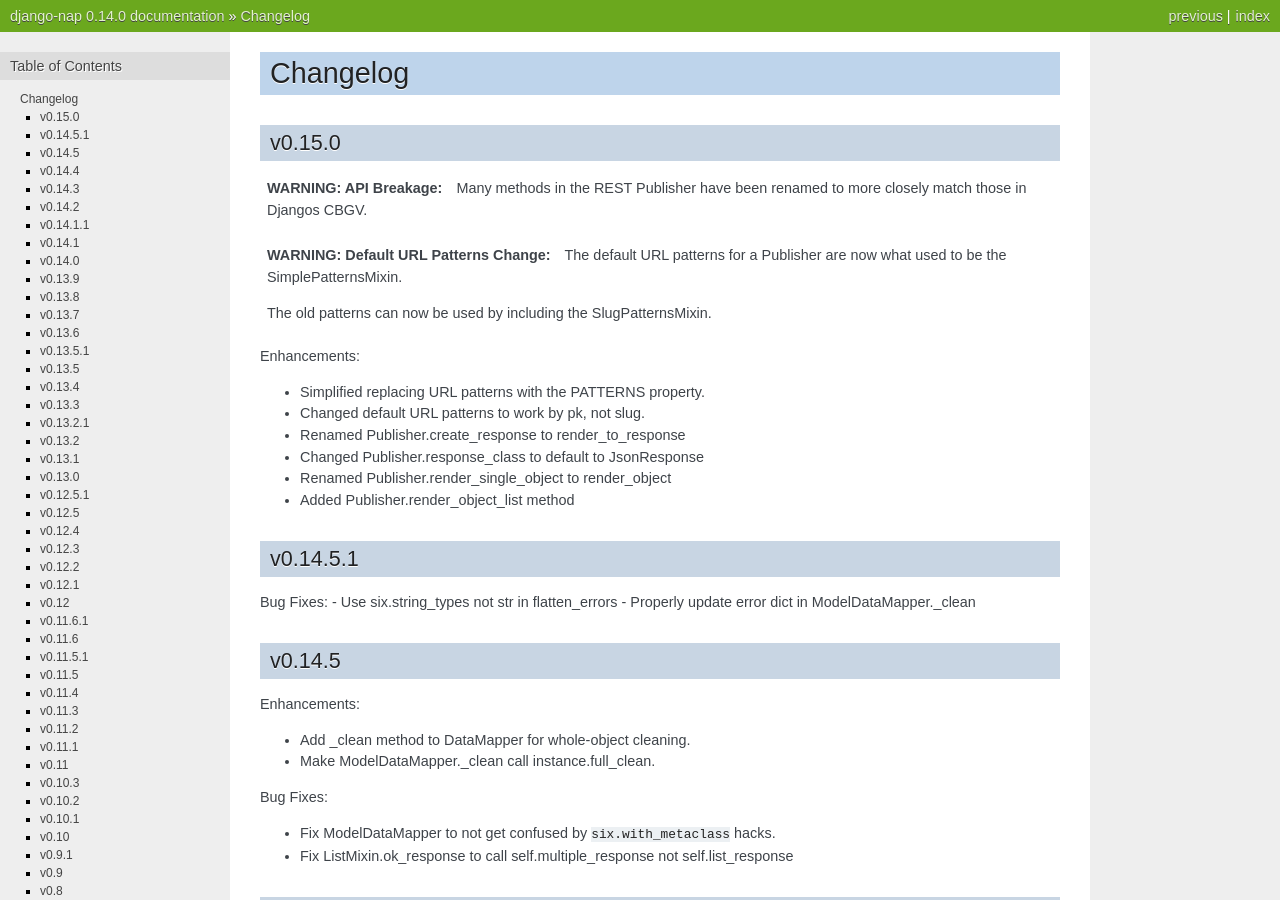
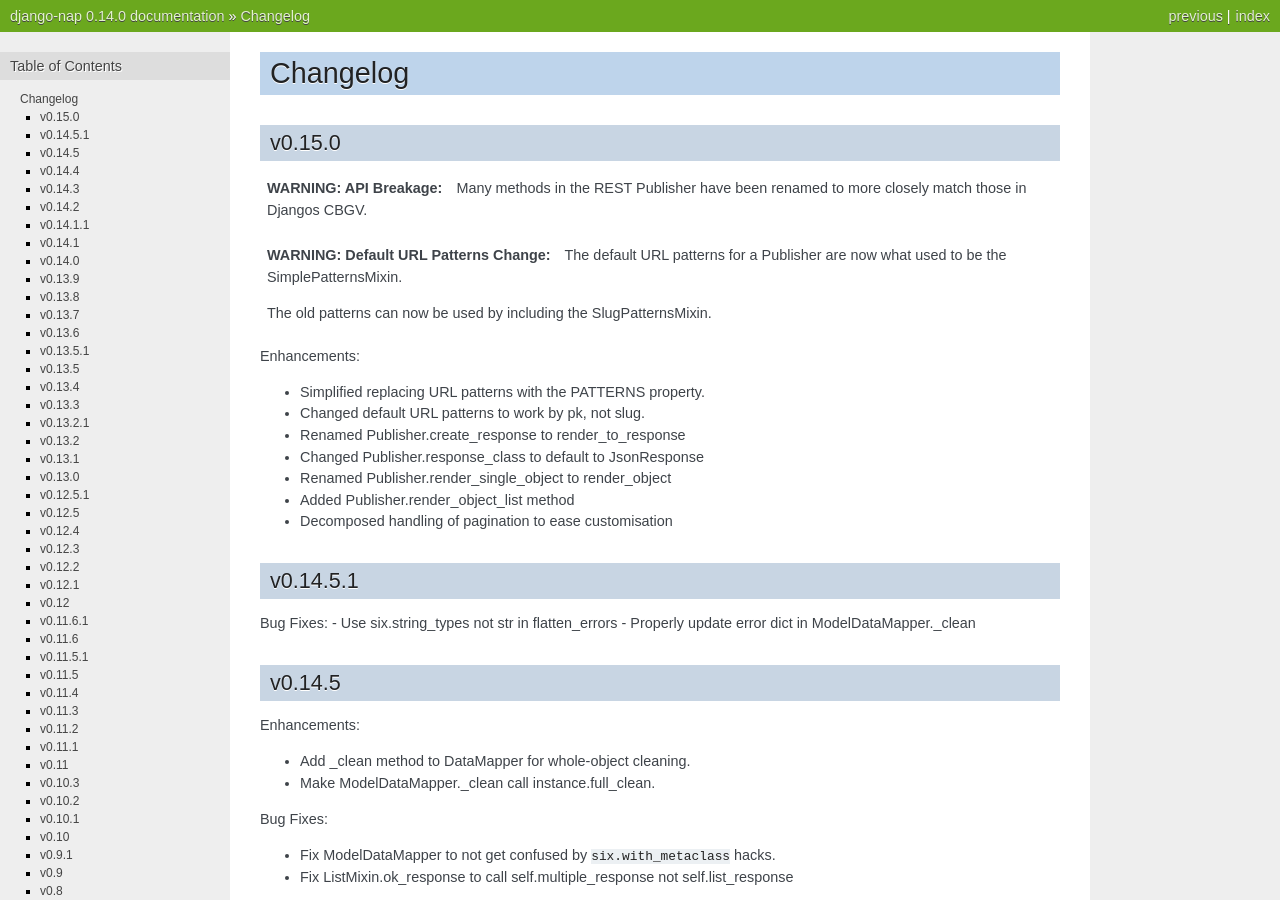
Before and after one commit to funkybob/django-nap, a Sphinx documentation site: the page built from docs/changelog.rst, in a window 1280 px wide and 900 px high. Built offline with Sphinx 7.4.7, drawn with Linux system fonts in a browser that asks for light colours; pages that are not in the unit, such as notebooks, are missing from menus.

Commit message:
Update changelog

```diff
--- a/docs/changelog.rst
+++ b/docs/changelog.rst
@@ -25,6 +25,7 @@
 + Changed Publisher.response_class to default to JsonResponse
 + Renamed Publisher.render_single_object to render_object
 + Added Publisher.render_object_list method
++ Decomposed handling of pagination to ease customisation
 
 v0.14.5.1
 =========
```
